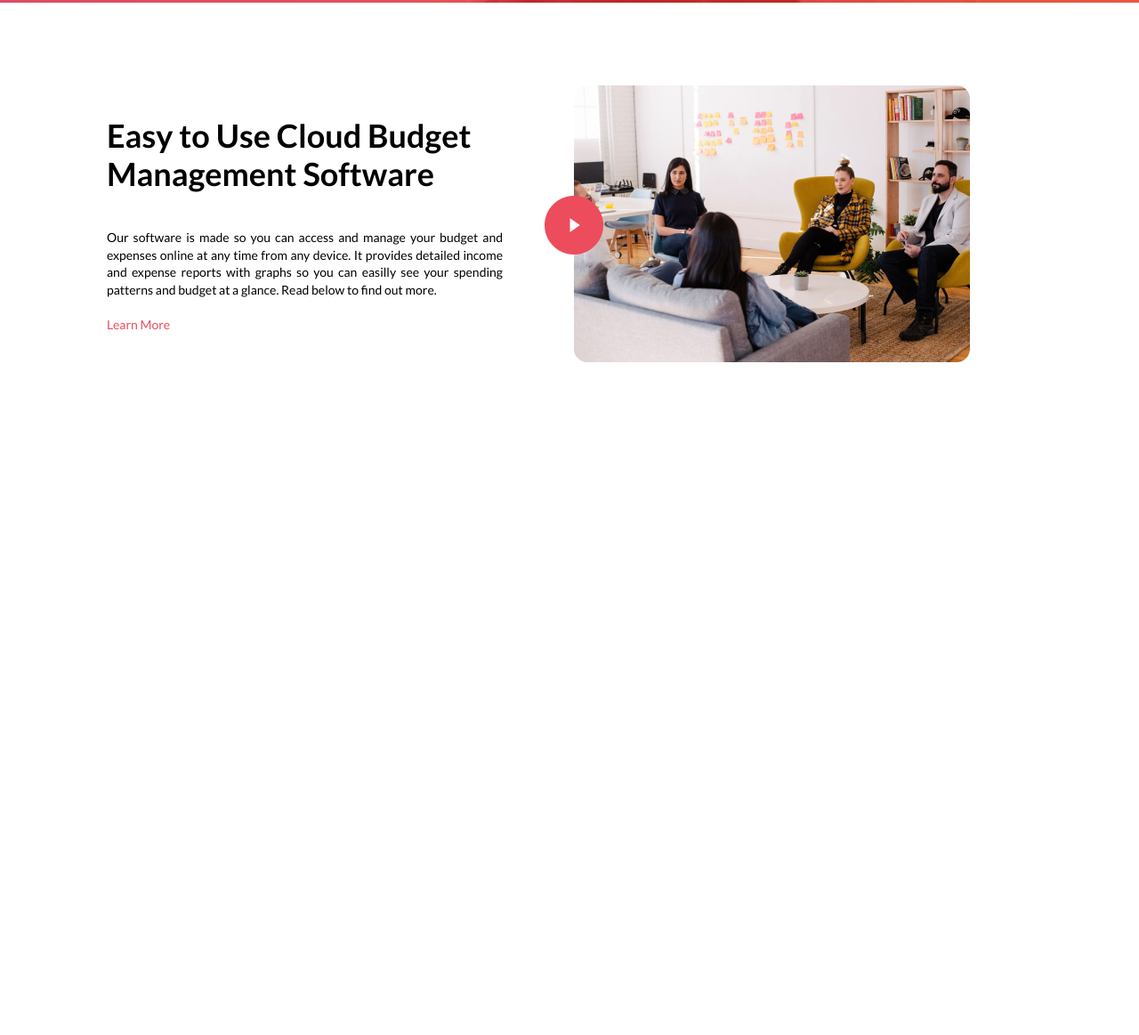
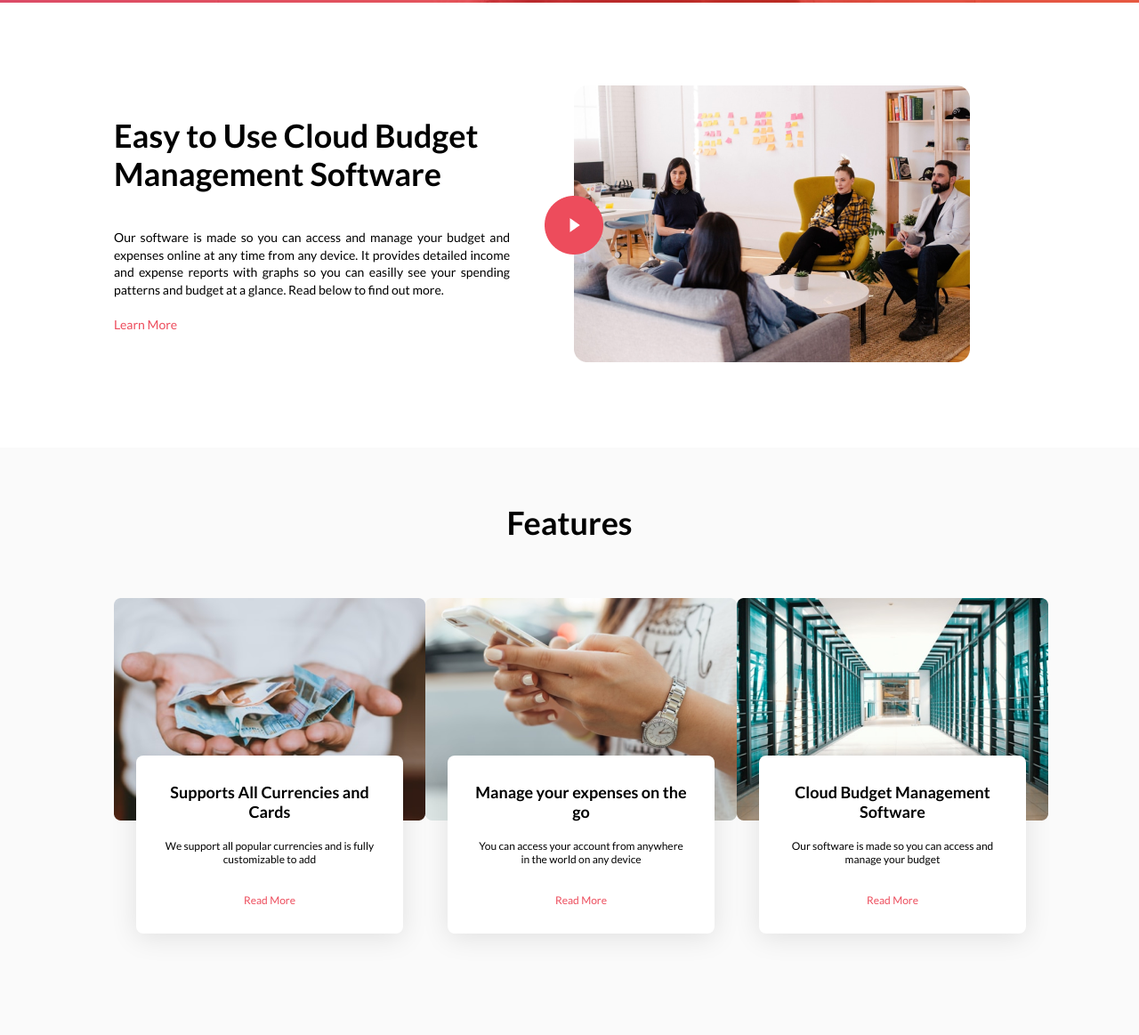
Before and after one commit to samudraarq/cloudbudget, a plain HTML site: page index.html in a window 1280 px wide. Shown: the part 779-1942 px from the top of the page at 89% size. Before the commit the page ends 1282 px from the top, so only its background shows below. Drawn offline with Linux system fonts and the light colour scheme.

Commit message:
add features section

```diff
--- a/index.html
+++ b/index.html
@@ -18,7 +18,7 @@
         <a href="#" class="cta-btn">Sign up</a>
     </header>
 
-    <div class="container">
+
     <nav>
         <div class="nav-logo">
             <img src="./assets/dashicons-cloud.png" alt="logo">
@@ -54,6 +54,43 @@
             <img src="./assets/Play Button.png" alt="play button" class="play-button">
         </div>
     </div>
+    <div class="features">
+        <h2>Features</h2>
+        <div class="features__cards">
+            <div class="features__card">
+                <img src="./assets/feature-1.png" alt="feature 1">
+                <div class="features__card__content">
+                    <div class="col">
+                        <h3>Supports All Currencies and Cards</h3>
+                        <p>We support all popular currencies and is fully customizable to add</p>
+                    </div>
+                    <a href="#">Read More</a>
+                </div>
+            </div>
+
+
+            <div class="features__card">
+                <img src="./assets/feature-2.png" alt="feature 2">
+                <div class="features__card__content">
+                    <div class="col">
+                        <h3>Manage your expenses on the go</h3>
+                        <p> You can access your account from anywhere in the world on any device</p>
+                    </div>
+                    <a href="#">Read More</a>
+                </div>
+            </div>
+
+            <div class="features__card">
+                <img src="./assets/feature-3.png" alt="feature 3">
+                <div class="features__card__content">
+                    <div class="col">
+                        <h3>Cloud Budget Management Software</h3>
+                        <p>Our software is made so you can access and manage your budget</p>
+                    </div>
+                    <a href="#">Read More</a>
+                </div>
+            </div>
+        </div>
     </div>
 
 </body>
--- a/style.css
+++ b/style.css
@@ -14,10 +14,14 @@ h2 {
   line-height: 43px;
 }
 
-.container {
+h3 {
+  font-size: 18px;
+}
+
+/* .container {
   max-width: 1040px;
   margin: auto;
-}
+} */
 
 /* Header */
 header {
@@ -67,10 +71,11 @@ nav {
   display: flex;
   justify-content: space-between;
   align-items: center;
-  width: 1040px;
   color: white;
   position: absolute;
   top: 50px;
+  left: 10%;
+  right: 10%;
 }
 
 .nav-logo {
@@ -133,6 +138,7 @@ nav {
   grid-template-columns: auto auto;
   align-items: center;
   height: 500px;
+  margin: 0 10%;
 }
 
 .explanation__text {
@@ -169,3 +175,54 @@ nav {
   top: 50%;
   transform: translate(-50%, -50%);
 }
+
+/* features sections */
+
+.features {
+  height: 660px;
+  width: 100%;
+  text-align: center;
+  background-color: #fafafa;
+  padding: 0 10%;
+}
+
+.features h2 {
+  padding-top: 63px;
+}
+
+.features__cards {
+  display: flex;
+  justify-content: space-between;
+  margin-top: 63px;
+}
+
+.features__card {
+  position: relative;
+}
+
+.features__card .features__card__content {
+  background: #ffffff;
+  box-shadow: 0px 5px 30px rgba(0, 0, 0, 0.1);
+  border-radius: 8px;
+  position: absolute;
+  top: 70%;
+  left: 50%;
+  transform: translateX(-50%);
+  width: 300px;
+  padding: 30px;
+  height: 200px;
+  display: flex;
+  flex-direction: column;
+  justify-content: space-between;
+}
+
+.features__card .col p {
+  margin-top: 20px;
+  font-size: 12px;
+}
+.features__card a {
+  font-size: 12px;
+  text-decoration: none;
+  color: #ed4c5c;
+  cursor: pointer;
+}
```
Also changed, not shown: assets/feature-1.png (added), assets/feature-2.png (added), assets/feature-3.png (added). Lines whose indentation alone changed are shown as unchanged.
